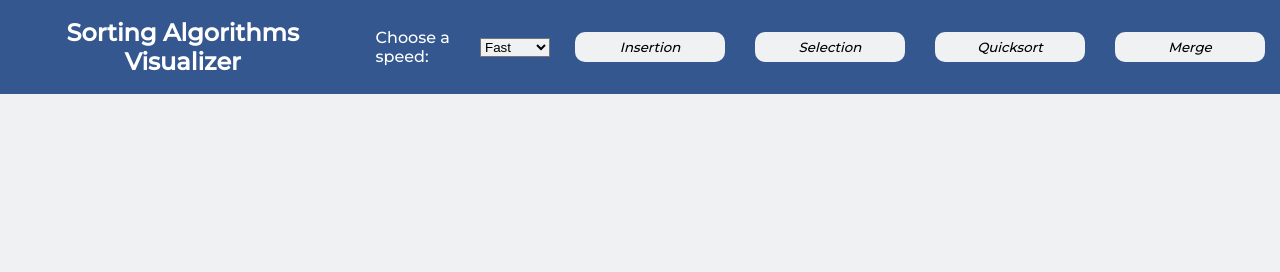
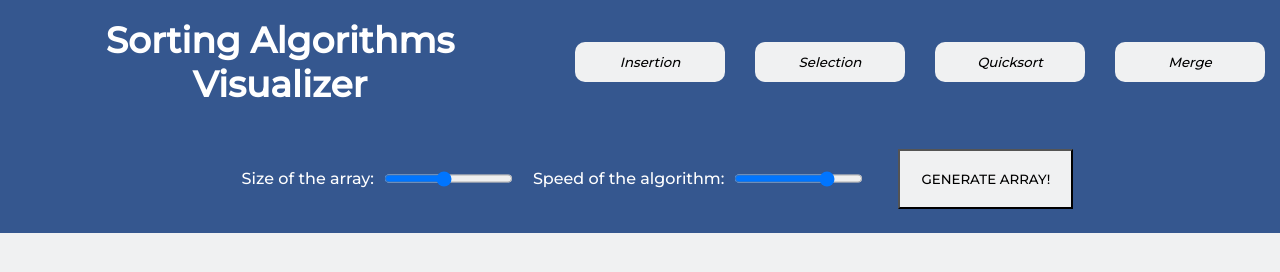
Before and after one commit to nrunje/SortingVisualizer, a plain HTML site: page index.html in a window 1280 px wide. Drawn offline with Linux system fonts and the light colour scheme.

Commit message:
Adds second part to nav bar for size, etc.

```diff
--- a/index.html
+++ b/index.html
@@ -11,22 +11,38 @@
     <link href="https://fonts.googleapis.com/css2?family=Montserrat:wght@500&display=swap" rel="stylesheet"></head>
   <body>
     <nav>
+      <section class="top-nav">
         <h1>Sorting Algorithms Visualizer</h1>
-      <div class="speed-nav">
-        <label for="cars">Choose a speed:</label>
-
-        <select name="speed" id="speed">
-          <option value="fast">Fast</option>
-          <option value="medium">Medium</option>
-          <option value="slow">Slow</option>
-        </select>
-      </div>
         <div class="buttons">
           <button type="button" name="insertion">Insertion</button>
           <button type="button" name="selection">Selection</button>
           <button type="button" name="Quicksort">Quicksort</button>
           <button type="button" name="Merge">Merge</button>
         </div>
+      </section>
+
+      <section class="bottom-nav">
+        <div class="array-inputs">
+          <div class="size-array">
+              <p>Size of the array:</p>
+              <input id="a_size" type="range" min=20 max=150 step=1 value=80>
+          </div>
+          <div class="speed-array">
+              <p>Speed of the algorithm:</p>
+              <input id="a_speed" type="range" min=1 max=5 step=1 value=4>
+          </div>
+        </div>
+
+        <button type="button" name="generate">Generate array!</button>
+      </section>
     </nav>
+
+    <section class="algo">
+      <div class="visual-algo">
+
+      </div>
+    </section>
+
+    <script src="script.js"></script>
   </body>
 </html>
--- /dev/null
+++ b/script.js
@@ -0,0 +1,2 @@
+//  Get user-elected speed
+var speed = document.getElementById('speed');
--- a/style.css
+++ b/style.css
@@ -9,46 +9,40 @@ body {
   margin: 0 auto;
 }
 
-nav {
+nav .top-nav {
   background-color: #35578f;
   display: flex;
   justify-content: space-between;
 }
 
-nav h1 {
+nav .top-nav h1 {
   color: white;
   background-color: #35578f;
-  padding: 18px;
-  width: 400px;
-  height: auto;
+  font-size: 36px;
+  padding: 18px 24px;
   text-align: center;
   font-family: Montserrat, sans-serif;
 }
 
-nav .speed-nav {
-  color: white;
-  background-color: #35578f;
+nav .top-nav .array-inputs {
+  display: flex;
+}
+
+nav .top-nav .array-inputs .size-array {
+  background-color: green;
   display: flex;
   align-items: center;
-  font-family: Montserrat, sans-serif;
-  margin: auto 10px;
 }
 
-nav .speed-nav label {
-  background-color: #35578f;
-  color: white;
-  margin-right: 10px;
-}
-
-nav .buttons {
+nav .top-nav .buttons {
   background-color: #35578f;
   display: flex;
   align-items: center;
 
 }
 
-nav button {
-  height: 30px;
+nav .top-nav button {
+  height: 40px;
   width: 150px;
   margin: auto 15px;
   text-decoration: none;
@@ -61,6 +55,56 @@ nav button {
   border: 0;
 }
 
-nav button:hover {
+nav .top-nav button:hover {
   background-color: orange;
 }
+
+nav .bottom-nav {
+  background-color: #35578f;
+  display: flex;
+  justify-content: center;
+  align-items: center;
+  padding: 10px;
+}
+
+nav .bottom-nav .array-inputs {
+  background-color: #35578f;
+  color: white;
+  font-family: Montserrat, sans-serif;
+  display: flex;
+  justify-content: center;
+  padding: 25px;
+}
+
+nav .bottom-nav .array-inputs .size-array {
+  background-color: #35578f;
+  display: flex;
+  padding: 10px;
+}
+
+nav .bottom-nav .array-inputs .size-array p {
+  background-color: #35578f;
+  margin-right: 10px;
+}
+
+nav .bottom-nav .array-inputs .speed-array {
+  background-color: #35578f;
+  display: flex;
+  padding: 10px;
+}
+
+nav .bottom-nav .array-inputs .speed-array p {
+  background-color: #35578f;
+  margin-right: 10px;
+}
+
+nav .bottom-nav button {
+  height: 60px;
+  width: 175px;
+  text-transform: uppercase;
+  font-family: Montserrat, sans-serif;
+}
+
+nav .bottom-nav button:hover {
+  background-color: orange;
+}
```
Lines whose indentation alone changed are shown as unchanged.
